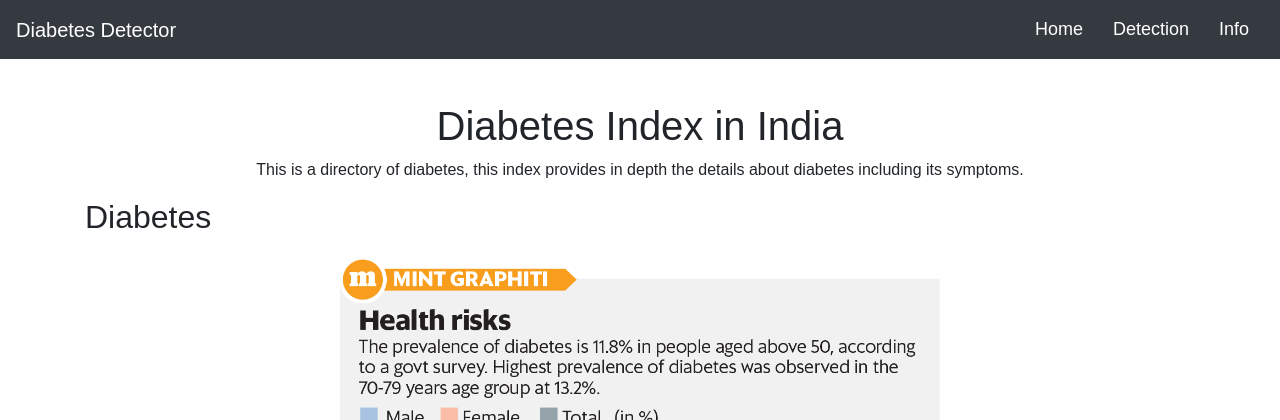
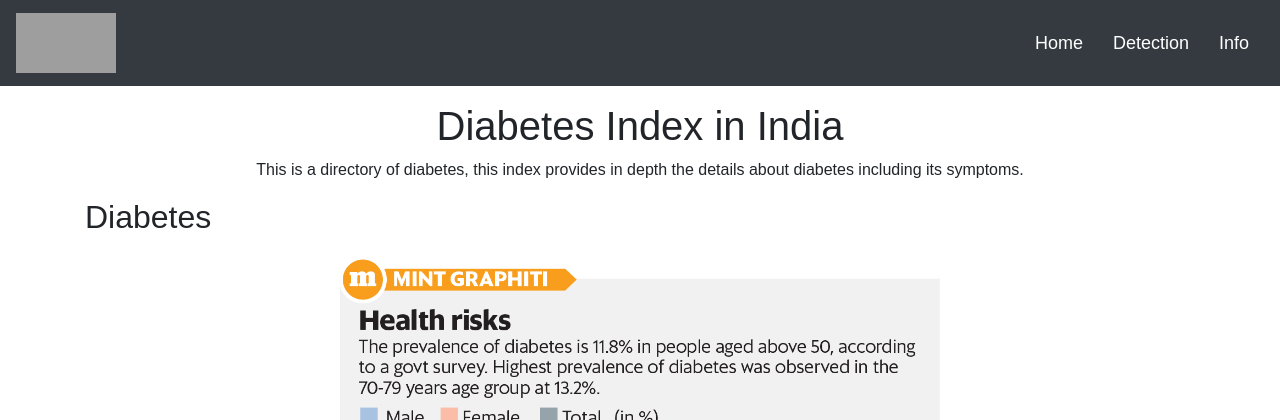
Before and after one commit to Vic710/Diabetes-Prediction-TechRush, a Flask app: page /info in a window 1280 px wide. Shown: the top 420 px of the page. Run offline with Flask 3, Linux system fonts and the light colour scheme; parts of the project's set-up code (start-up, migrations or seed data) failed here and were passed over; some libraries are stand-ins or nearby versions; grey boxes are pictures that could not be loaded.

Commit message:
Update info.html

```diff
--- a/templates/info.html
+++ b/templates/info.html
@@ -64,7 +64,9 @@
 <body>
     <!-- Navbar -->
     <nav class="navbar navbar-expand-lg navbar-dark bg-dark fixed-top">
-        <a class="navbar-brand" href="{{ url_for('index') }}">Diabetes Detector</a>
+        <a class="navbar-brand" href="{{ url_for('index') }}">
+            <img src="/static/logo.jpg" alt="Logo" style="height: 60px; width: 100px;">
+        </a>
         <button class="navbar-toggler" type="button" data-toggle="collapse" data-target="#navbarNav"
             aria-controls="navbarNav" aria-expanded="false" aria-label="Toggle navigation">
             <span class="navbar-toggler-icon"></span>
```
